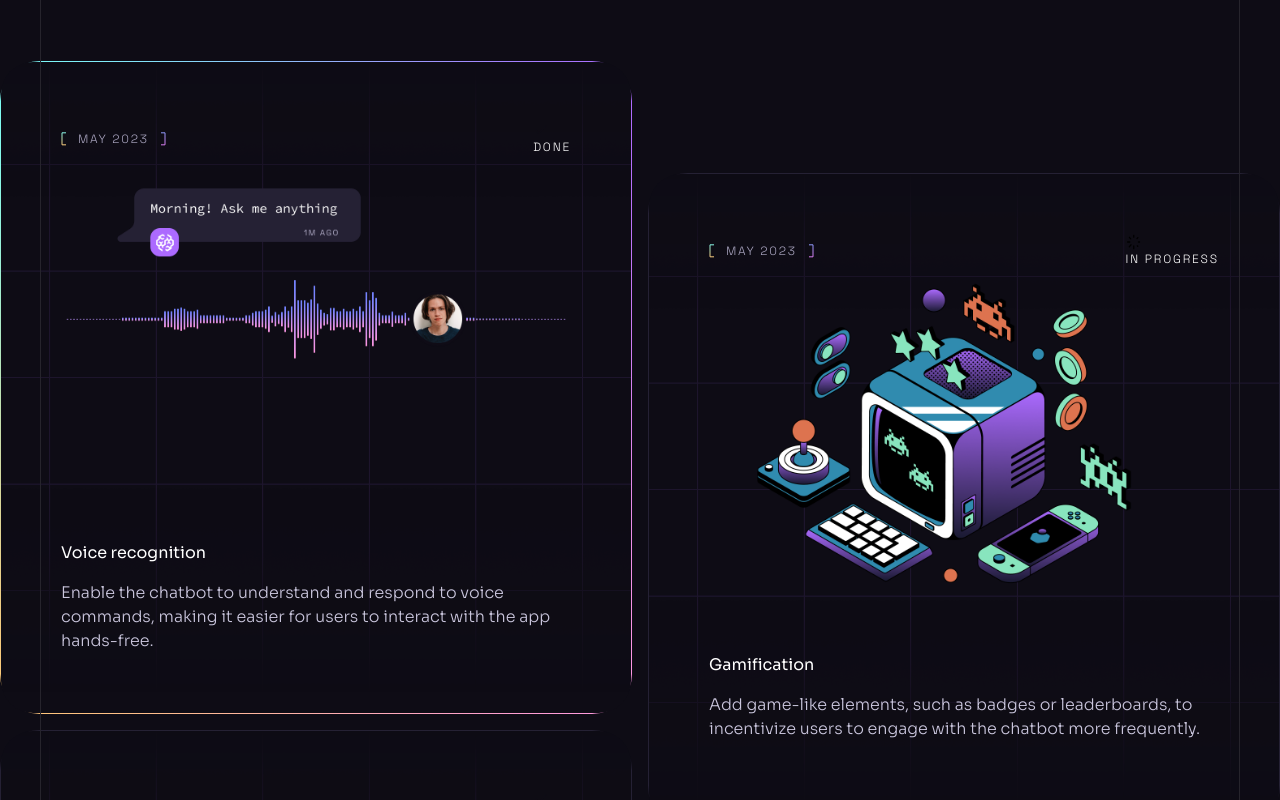
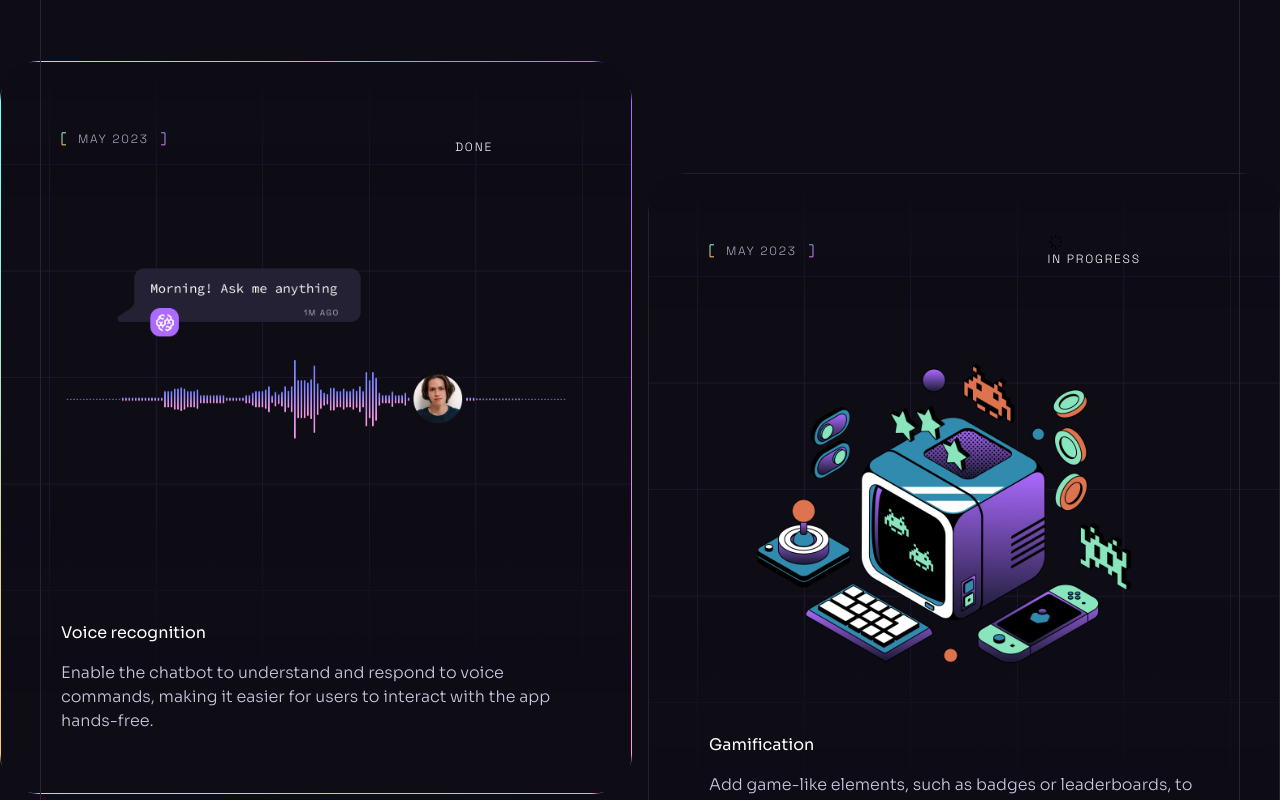
Before and after one commit to ahteshamsalamatansari/sass-ui-react, a React (Vite) app: page / in a window 1280 px wide. Shown: the part 6900-7700 px from the top of the page. Built offline with nearby package versions, Linux system fonts and the light colour scheme.

Commit message:
Working on roadmap styles

```diff
--- a/src/components/Roadmap.jsx
+++ b/src/components/Roadmap.jsx
@@ -30,7 +30,7 @@ const Roadmap = () => {
                     />
                   </div>
                   <div className="relative z-1">
-                    <div className="flex items-center justify-between">
+                    <div className="flex items-center justify-between max-w-[27rem] mb-8 md:mb-20">
                       <Tagline>{item.date}</Tagline>
                       <div className="">
                         <img
```
